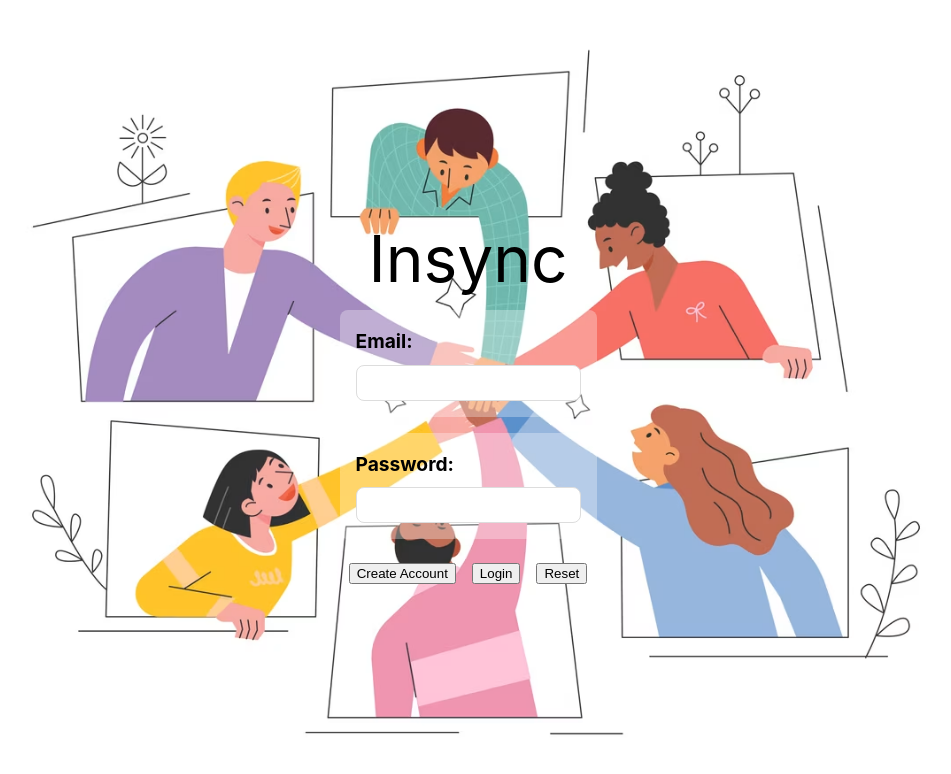
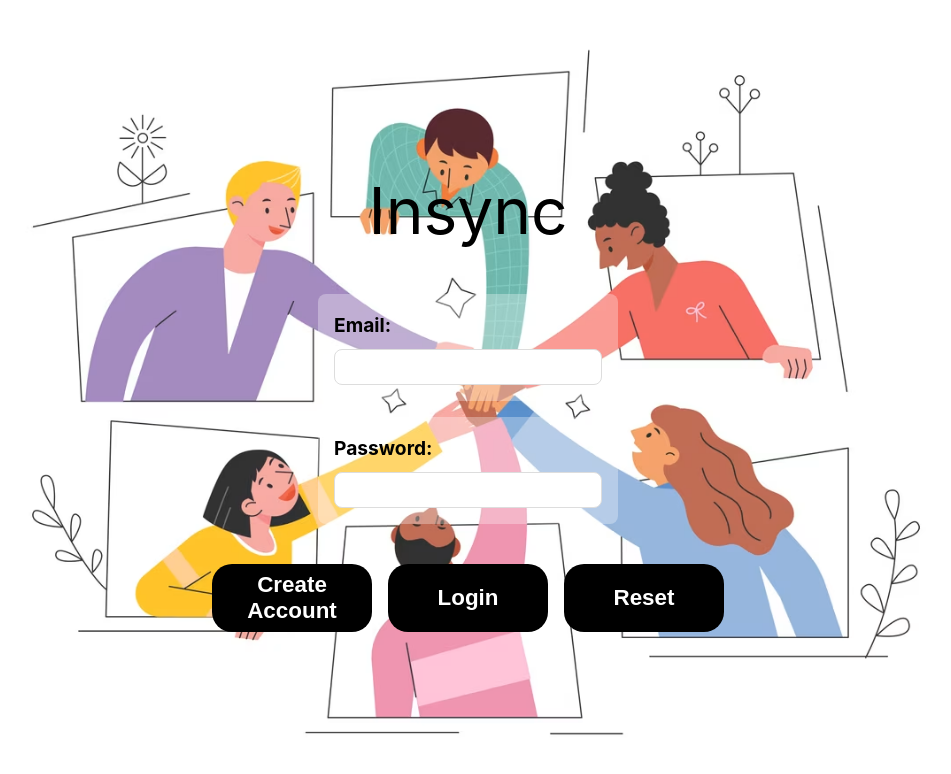
Before and after one commit to jordan-emma/inSyncFrontEnd, a Vue app in the folder app/: page /login in a window 1280 px wide. Shown: the top 774 px of the page, without its empty margins (172-1123 px from the left). Built offline with nearby package versions, Linux system fonts and the light colour scheme.

Commit message:
Amended CSS to centre form fields on login page

```diff
--- a/app/src/views/LoginView.vue
+++ b/app/src/views/LoginView.vue
@@ -18,12 +18,12 @@
         <input id="password" type="password" v-model="password"/>
       </div>
       <div class="button-group">
-        <button v-if="!showNameField" class="btn btn-outline-dark" type="button" @click="toggleCreateAccount">Create Account</button>
-        <button class="btn btn-outline-dark" type="submit">
+        <button v-if="!showNameField" class="rounded-button" type="button" @click="toggleCreateAccount">Create Account</button>
+        <button class="rounded-button" type="submit">
           {{ showNameField ? 'Create Account' : 'Login' }}
         </button>
-        <button class="btn btn-outline-dark" type="reset">Reset</button>
-        <button v-if="showNameField" class="btn btn-outline-dark" type="button" @click="showNameField = false">Login</button>
+        <button class="rounded-button" type="reset">Reset</button>
+        <button v-if="showNameField" class="rounded-button" type="button" @click="showNameField = false">Login</button>
       </div>
     </form>
   </div>
@@ -32,10 +32,27 @@
 
 
 <style>
-
-.background{
+.background {
   background-image: url('../images/logo2.avif');
   background-size: contain;
+}
+
+.container {
+  display: flex;
+  flex-direction: column;
+  align-items: center;
+  justify-content: center;
+  min-height: 100vh;
+}
+
+.name {
+  margin-bottom: 2rem;
+}
+
+form {
+  display: flex;
+  flex-direction: column;
+  align-items: center;
 }
 
 .form-group {
@@ -79,6 +96,12 @@
   cursor: pointer;
 }
 
+.rounded-button {
+  padding-top: 0.5rem;
+  padding-bottom: 0.5rem;
+  font-size: 1.4rem;
+}
+
 </style>
 
 
```
